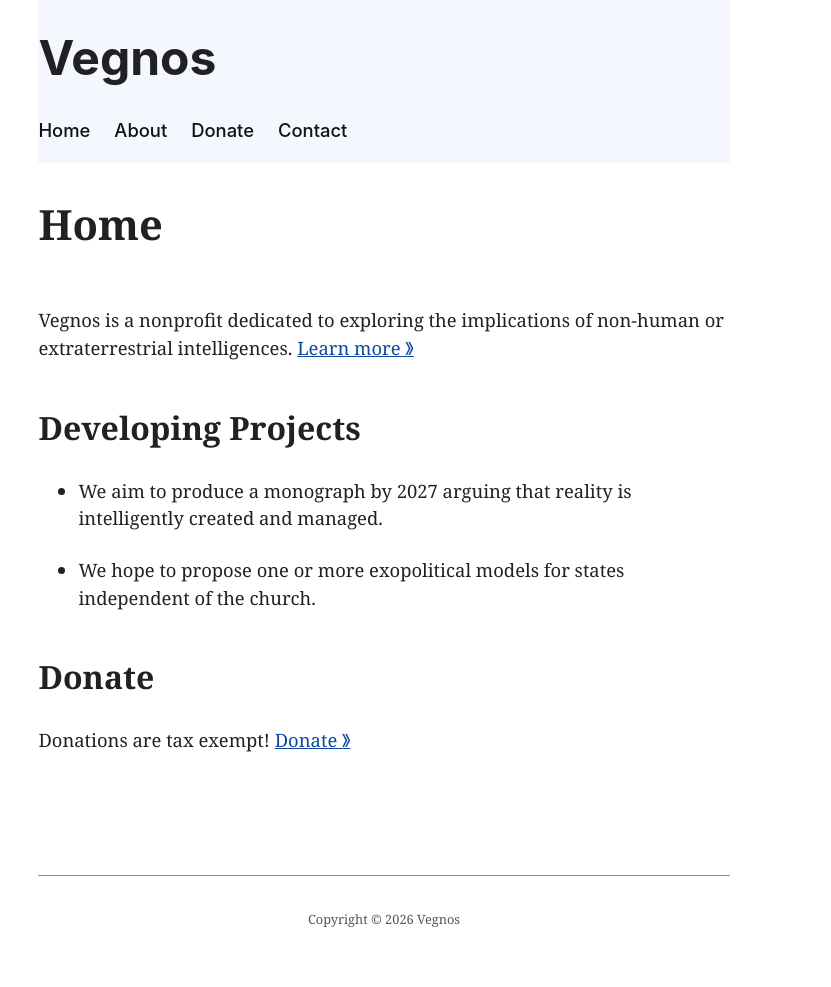
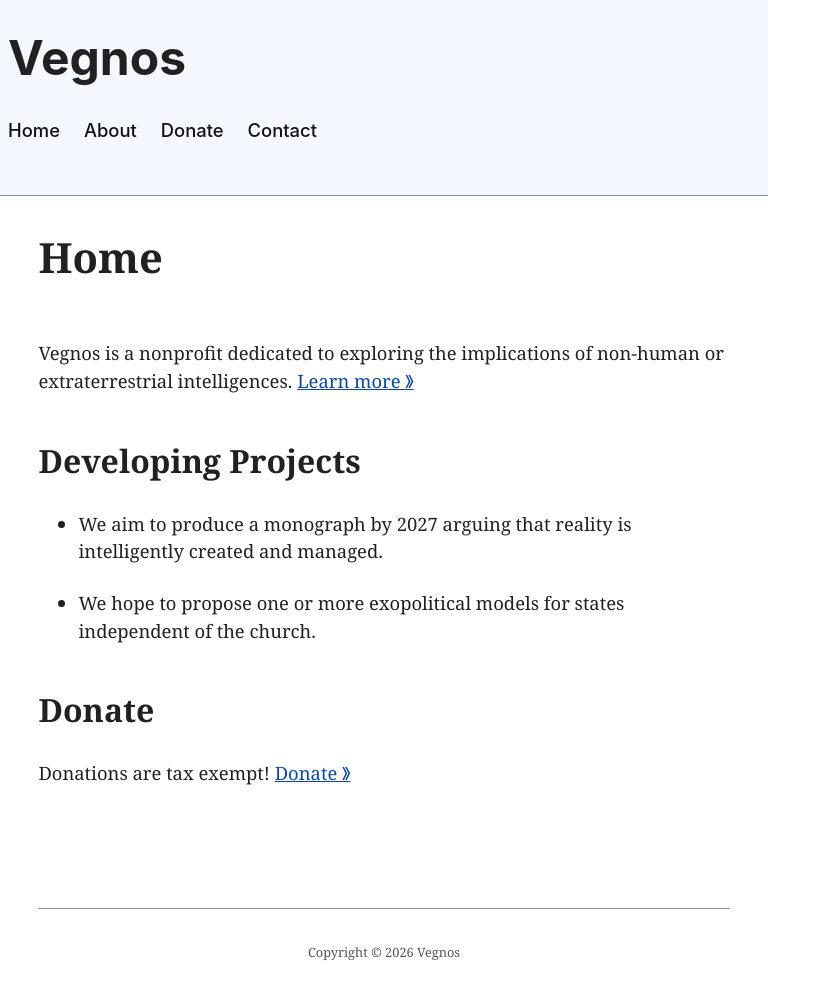
Before and after one commit to jklmnop10/vegnos, a Jekyll site: the page built from index.md, in a window 1280 px wide. Shown: the whole page, without its empty margins (0-831 px from the left). Built offline with Jekyll 4.4.1, drawn with Linux system fonts in a browser that asks for light colours; before the commit the page ends 954 px from its top, so only the background shows below that.

Commit message:
Update stylesheet.css

```diff
--- a/assets/css/stylesheet.css
+++ b/assets/css/stylesheet.css
@@ -78,6 +78,14 @@ a:hover {
 .site-header {
     margin-bottom: 1rem;
 	background-color: var(--accent-bg);
+}
+
+body > .site-header {
+  background-color: var(--accent-bg);
+  border-bottom: var(--border-width) solid var(--border);
+  /*text-align: center;*/
+  padding: 0 0.5rem 2rem 0.5rem;
+  grid-column: 1 / -1;
 }
 
 .site-header nav ul {
```
